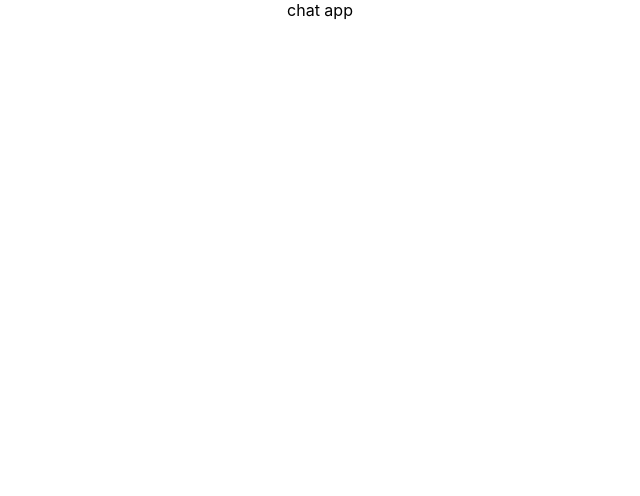
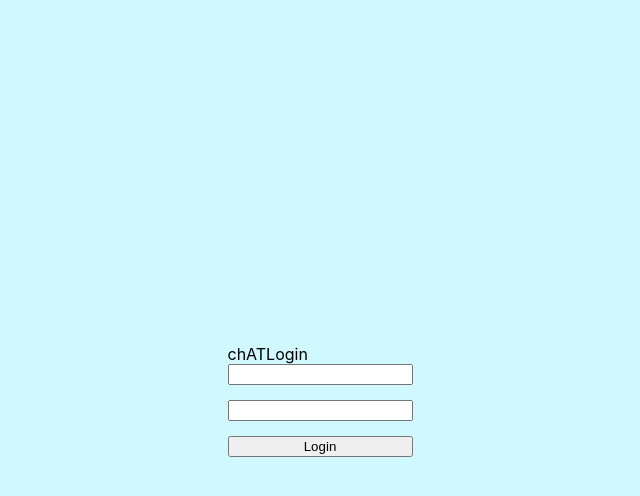
Before and after one commit to rmit-s3712674-Sijie-Shi/chat-page, a React (Create React App) app: page / in a window 1280 px wide. Shown: the top 496 px of the page, without its empty margins (320-960 px from the left). Built offline with nearby package versions, Linux system fonts and the light colour scheme.

Commit message:
login form

```diff
--- a/src/App.css
+++ /dev/null
@@ -1,38 +0,0 @@
-.App {
-  text-align: center;
-}
-
-.App-logo {
-  height: 40vmin;
-  pointer-events: none;
-}
-
-@media (prefers-reduced-motion: no-preference) {
-  .App-logo {
-    animation: App-logo-spin infinite 20s linear;
-  }
-}
-
-.App-header {
-  background-color: #282c34;
-  min-height: 100vh;
-  display: flex;
-  flex-direction: column;
-  align-items: center;
-  justify-content: center;
-  font-size: calc(10px + 2vmin);
-  color: white;
-}
-
-.App-link {
-  color: #61dafb;
-}
-
-@keyframes App-logo-spin {
-  from {
-    transform: rotate(0deg);
-  }
-  to {
-    transform: rotate(360deg);
-  }
-}
--- a/src/App.tsx
+++ b/src/App.tsx
@@ -1,11 +1,10 @@
 import React from 'react';
-import logo from './logo.svg';
-import './App.css';
+import Login from './loginpage/login';
 
 function App() {
   return (
     <div className="App">
-      chat app
+      <Login></Login>
     </div>
   );
 }
--- /dev/null
+++ b/src/loginpage/login.module.css
@@ -0,0 +1,17 @@
+.container {
+    background-color: rgb(208, 248, 255);
+    height: 100vh;
+    display: flex;
+    align-items: center;
+    justify-content: center;
+}
+
+.loginForm {
+
+}
+
+form {
+    display: flex;
+    flex-direction: column;
+    gap: 15px;
+}
--- /dev/null
+++ b/src/loginpage/login.tsx
@@ -0,0 +1,22 @@
+import React from "react";
+import styles from "./login.module.css";
+
+const Login = () => {
+    return(
+        <>
+            <div className={styles.container}>
+                <div className={styles.loginForm}>
+                    <span className={styles.logo}>chAT</span>
+                    <span className={styles.login}>Login</span>
+                    <form>
+                        <input type="email" />
+                        <input type="password" />
+                        <button>Login</button>
+                    </form>
+                </div>
+            </div>
+        </>
+    )
+}
+
+export default Login;
```
